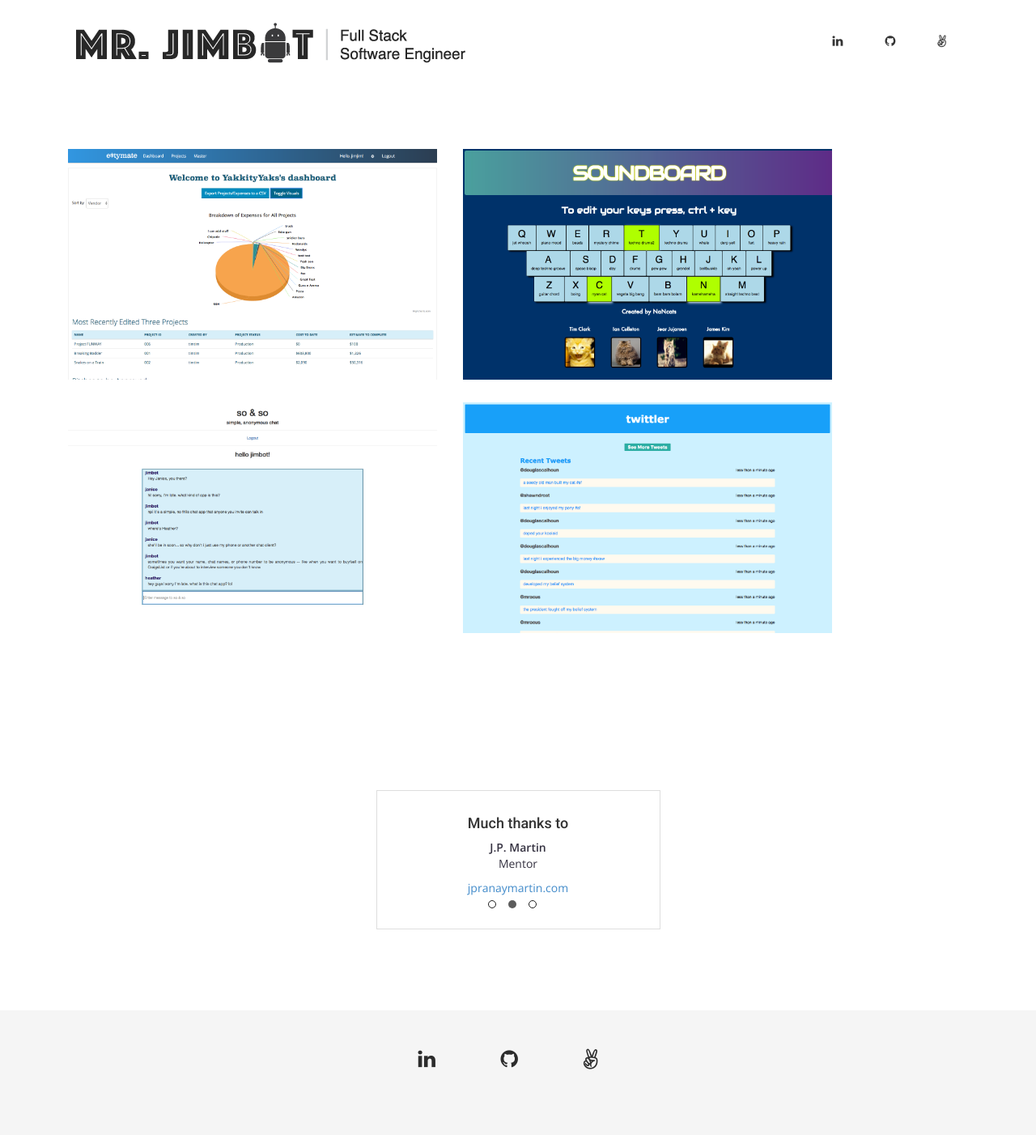
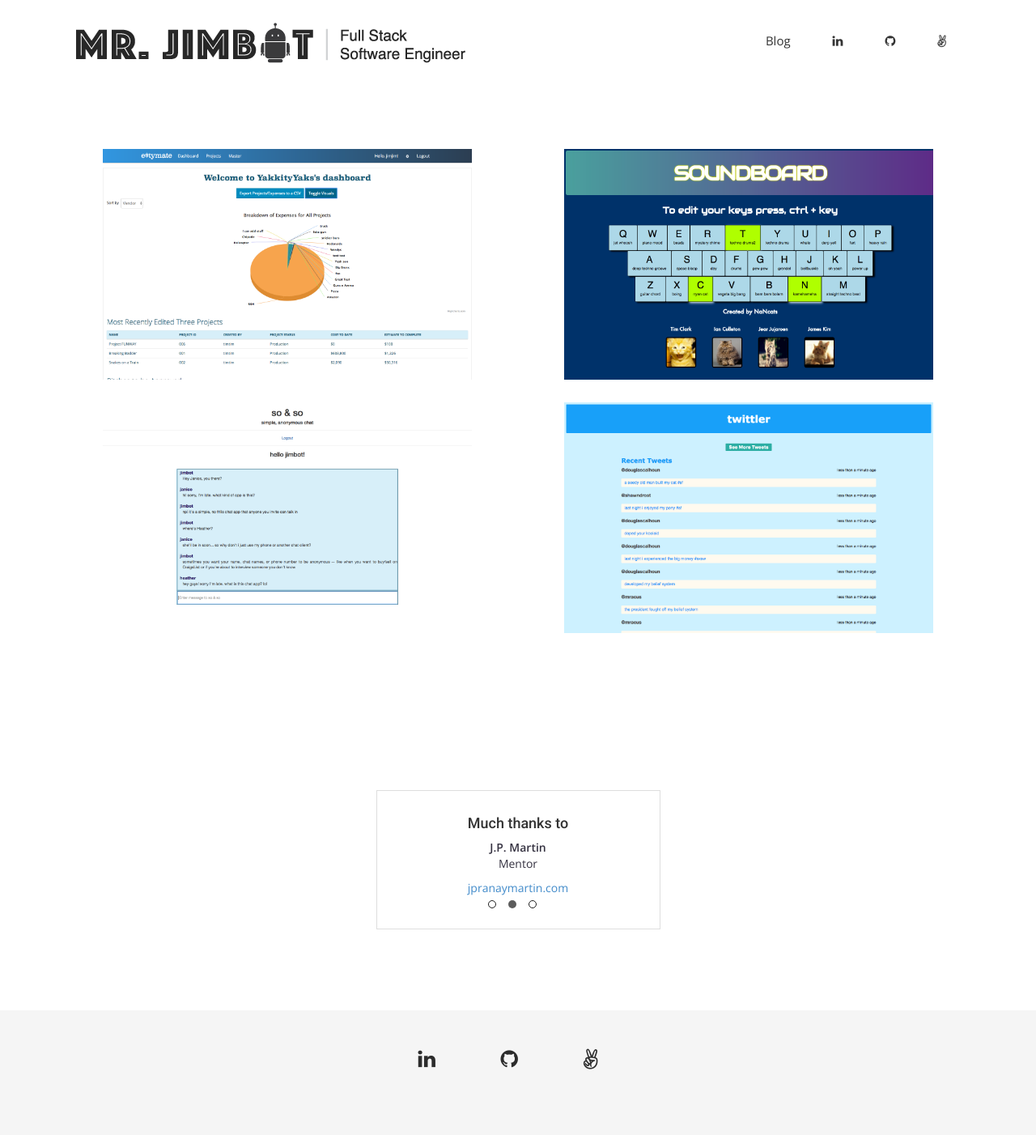
Before and after one commit to jimmy-james/jimmy-james.github.io, a Jekyll site: the page built from index.html, in a window 1280 px wide. Shown: the whole page at 81% size. Built offline with Jekyll 4.4.1, drawn with Linux system fonts in a browser that asks for light colours; nearby versions of some CDN libraries; some web fonts are replaced.

Commit message:
formatting

```diff
--- a/_includes/header.html
+++ b/_includes/header.html
@@ -22,6 +22,9 @@
             <div class="collapse navbar-collapse" id="bs-example-navbar-collapse-1">
               <ul class="nav navbar-nav navbar-right">
                 <li>
+                  <a href="https://medium.com/@mrjimbot" target="_blank">Blog</a>
+                </li>
+                <li>
                   <a href="https://www.linkedin.com/in/jamesjimkim" target="_blank"><i class="fa fa-linkedin"></i></a>
                 </li>
                 <li>
--- a/css/airspace.css
+++ b/css/airspace.css
@@ -481,22 +481,28 @@
   -ms-transition: all 0.4s ease-in-out;
   transition: all 0.4s ease-in-out;
 }
-#portfolio-work .block .portfolio-contant ul li {
-  /*float: left;*/
+
+#portfolio-work .block ul {
   display: -webkit-box;
   display: -moz-box;
   display: -ms-flexbox;
   display: -webkit-flex;
   display: flex;
-  align-items: flex-start;;
-  align-content: flex-start;
-  justify-content: flex-start;
-  align-content: space-around;
-  flex-flow: wrap;
+  align-items: center;
+  align-content: center;
+  justify-content: center;
+  align-content: space-between;
+  flex-flow: row;
+  flex-wrap: wrap;
+}
+
+#portfolio-work .block .portfolio-contant ul li {
+  float: none;
   width: 40%;
+  text-align: center;
   /*width: 32.22%;*/
-  /*overflow: hidden;*/
-  margin: 1em;
+  overflow: hidden;
+  margin: 1em auto;
   position: relative;
 }
 #portfolio-work .block .portfolio-contant ul li:hover .overly {
```
Also changed, not shown: index.html (+0 -9 lines), 8 other files.
